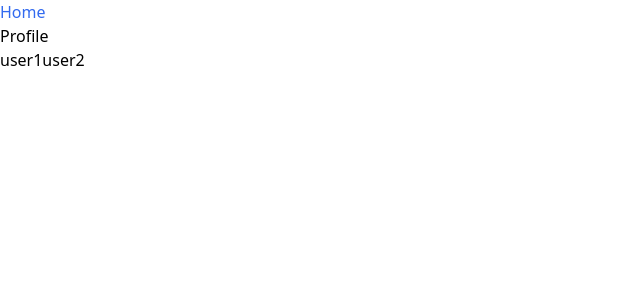
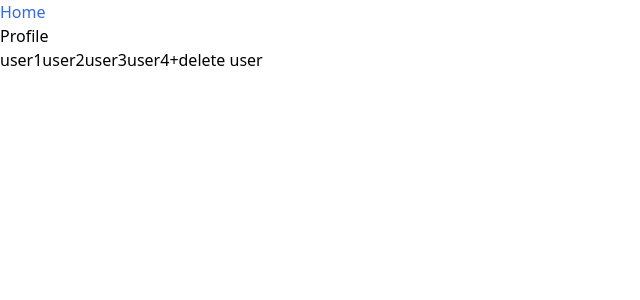
Before and after one commit to purachetzheng/sec-2-group-7-project-User_Manager, a Vue app: page / in a window 1280 px wide. Shown: the top 300 px of the page, without its empty margins (0-640 px from the left). Built offline with nearby package versions, Linux system fonts and the light colour scheme; data requests are answered from the project's data file; the HTML template or start-up script is replaced by a standard one.

Commit message:
deleteUser function added

```diff
--- a/data/db.json
+++ b/data/db.json
@@ -8,6 +8,16 @@
     {
       "id": 2,
       "username": "user2",
+      "password": "fesawrf3wefwfazf"
+    },
+    {
+      "id": 3,
+      "username": "user3",
+      "password": "fesawrf3wefwfazf"
+    },
+    {
+      "id": 4,
+      "username": "user4",
       "password": "fesawrf3wefwfazf"
     }
   ],
--- a/package.json
+++ b/package.json
@@ -11,7 +11,9 @@
     "preview": "vite preview"
   },
   "dependencies": {
+    "json": "^11.0.0",
     "json-server": "^0.17.0",
+    "server": "^1.0.37",
     "vue": "^3.2.25",
     "vue-router": "^4.0.14"
   },
--- a/src/views/Home.vue
+++ b/src/views/Home.vue
@@ -20,6 +20,29 @@ onBeforeMount(async () => {
 const clickLink = (id) => {
     router.push({ name: 'MyTable', params: { userId: id } });
 };
+
+const registerUser = () => {
+    console.log("register working!");
+    let userName = prompt("Enter your username")
+    let passWord = prompt("Enter your password")
+}
+
+const deleteUser = async () => {
+    console.log("delete working!");
+    let removeUserId = prompt("Enter user ID that you want to delete.")
+    const res = await fetch(`http://localhost:5000/users/${removeUserId}`, {
+        method: 'DELETE'
+    })
+    if(res.status===200){
+        users.value = users.value.filter((user) => user.id !== removeUserId)
+        console.log('delete succesfully');
+        alert(`Delete succesfully, ID number ${removeUserId} has been removed`)
+        location.reload();
+    }else{
+        console.log('error, cannot delete');
+        alert(`Delete unsuccessfully, ID number ${removeUserId} is not in the data.`)
+    }
+}
 </script>
 
 <template>
@@ -29,6 +52,8 @@ const clickLink = (id) => {
             <button class="bg-red-400" v-for="(user, index) in users" :key="index" @click="clickLink(user.id)">
                 {{ user.username }}
             </button>
+            <button class = "bg-red-400" @click="registerUser">+</button>
+            <button class = "bg-red-400" @click="deleteUser">delete user</button>
         </div>
     </div>
 </template>
```
Also changed, not shown: 1 other file (tests, documents, lock files or other folders).
